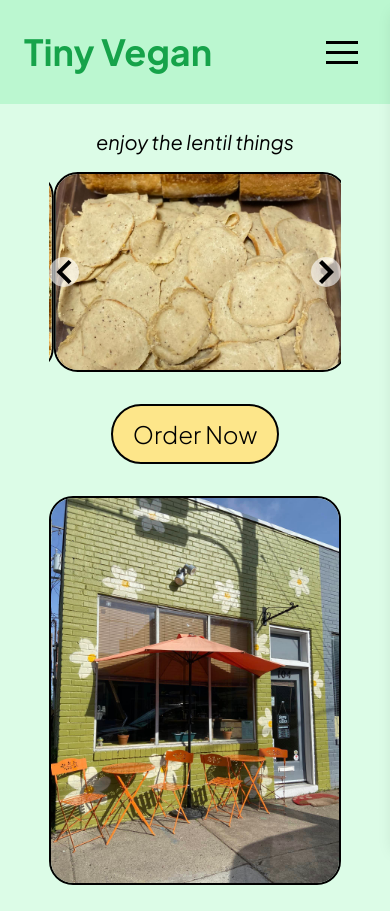
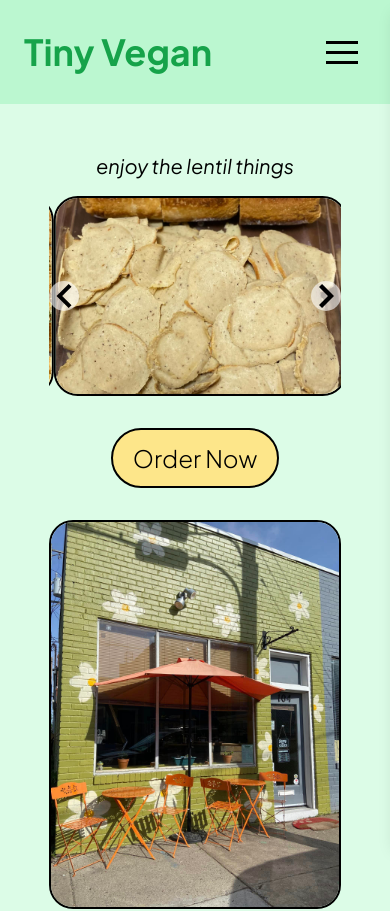
Before and after one commit to gjasay/tiny-vegan, a React (Vite) app: page / in a window 390 px wide. Shown: the top 911 px of the page. Built offline with nearby package versions, Linux system fonts and the light colour scheme.

Commit message:
header position sticky

```diff
--- a/src/components/Header.tsx
+++ b/src/components/Header.tsx
@@ -15,7 +15,7 @@
   });
 
   return (
-    <header className="fixed top-0 left-0 w-full flex justify-center bg-green-200 flex-col py-4 z-30">
+    <header className="sticky top-0 left-0 w-full flex justify-center bg-green-200 flex-col py-4 z-30">
       {/* Mobile */}
       <div className="flex justify-between items-center px-6 py-3 md:hidden z-30">
         <h1 className="text-4xl font-bold text-green-600">
@@ -27,6 +27,7 @@
         style={menuAnimation}
         className="fixed top-0 right-0 h-full w-full text-5xl bg-amber-200 shadow-lg flex flex-col justify-around py-4 md:hidden z-20"
       >
+        <div></div>
         <li className="text-center px-4 py-8">
           <a
             onClick={() => setOpen(!isOpen)}
--- a/src/components/Hero.tsx
+++ b/src/components/Hero.tsx
@@ -14,7 +14,7 @@
   return (
     <div
       id="hero"
-      className="flex flex-col justify-around items-center text-center h-screen bg-cover bg-center mt-20 py-8 pb-16 md:flex-row md:justify-between md:px-20"
+      className="flex flex-col justify-around items-center text-center h-screen bg-cover bg-center py-8 pb-16 md:flex-row md:justify-between md:px-20"
     >
       <h2 className="italic text-xl py-4 rounded-md md:text-3xl">
         enjoy the lentil things
```
